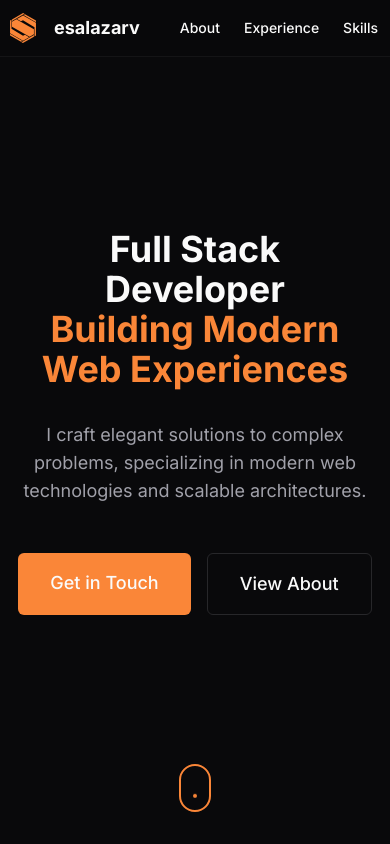
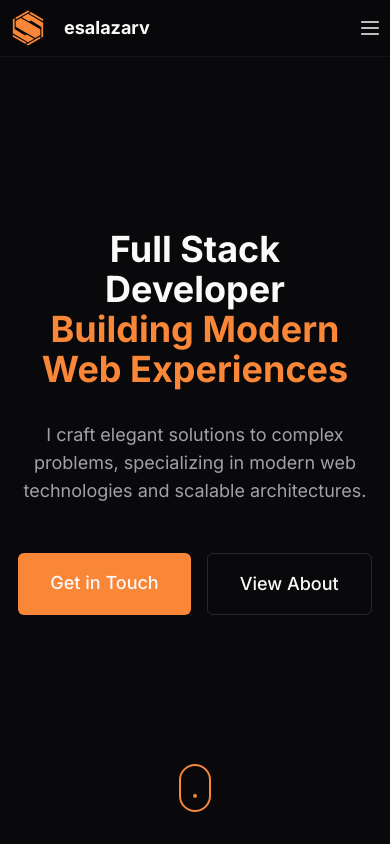
Before and after one commit to esalazarv/portafolio, a Next.js app: page / in a window 390 px wide. Shown: the top 844 px of the page. Built offline with nearby package versions, Linux system fonts and the light colour scheme.

Commit message:
fix: replace logo with another with more spacing

```diff
--- a/src/app/layout.tsx
+++ b/src/app/layout.tsx
@@ -5,6 +5,7 @@ import { ThemeProvider } from "@/components/theme-provider";
 import Link from "next/link";
 import Logo from "@/components/logo";
 import Footer from "@/components/footer";
+import MobileMenu from "@/components/mobile-menu";
 
 const inter = Inter({ subsets: ["latin"] });
 
@@ -12,6 +13,13 @@ export const metadata: Metadata = {
   title: "Eduardo Salazar - Portfolio",
   description: "Full Stack Developer Portfolio",
 };
+
+const navigationLinks = [
+  { href: "#about", label: "About" },
+  { href: "#employers", label: "Experience" },
+  { href: "#skills", label: "Skills" },
+  { href: "#contact", label: "Contact" },
+];
 
 export default function RootLayout({
   children,
@@ -28,47 +36,33 @@ export default function RootLayout({
           disableTransitionOnChange
         >
           <nav className="fixed w-full top-0 z-50 backdrop-blur-sm border-b border-border/40 bg-background/95">
-            <div className="container mx-auto max-w-[1024px] flex h-14 items-center">
-              <div className="mr-4 flex">
+            <div className="container mx-auto max-w-[1024px] flex h-14 items-center justify-between">
+              <div className="flex items-center">
                 <Link
                   className="mr-6 flex items-center space-x-2 text-lg font-bold"
                   href="/"
                 >
                   <div className="p-2">
-                    <Logo color="hsl(var(--primary))" size={30} />
+                    <Logo color="hsl(var(--primary))" size={40} />
                   </div>
                   <div>
                     <span className="text-foreground">esalazarv</span>
                   </div>
                 </Link>
               </div>
-              <div className="flex flex-1 items-center justify-between space-x-2 md:justify-end">
-                <nav className="flex items-center space-x-6 text-sm font-medium">
-                  <Link
-                    href="#about"
-                    className="transition-colors hover:text-primary"
-                  >
-                    About
-                  </Link>
-                  <Link
-                    href="#employers"
-                    className="transition-colors hover:text-primary"
-                  >
-                    Experience
-                  </Link>
-                  <Link
-                    href="#skills"
-                    className="transition-colors hover:text-primary"
-                  >
-                    Skills
-                  </Link>
-                  <Link
-                    href="#contact"
-                    className="transition-colors hover:text-primary"
-                  >
-                    Contact
-                  </Link>
+              <div className="flex items-center">
+                <nav className="hidden md:flex items-center space-x-6 text-sm font-medium">
+                  {navigationLinks.map((link) => (
+                    <Link
+                      key={link.href}
+                      href={link.href}
+                      className="transition-colors hover:text-primary"
+                    >
+                      {link.label}
+                    </Link>
+                  ))}
                 </nav>
+                <MobileMenu links={navigationLinks} />
               </div>
             </div>
           </nav>
--- a/src/components/footer.tsx
+++ b/src/components/footer.tsx
@@ -15,7 +15,7 @@ const Footer = () => {
           <div className="col-span-1 md:col-span-2">
             <div className="flex items-center mb-4">
               <div className="p-2">
-                <Logo color="hsl(var(--primary))" size={30} />
+                <Logo color="hsl(var(--primary))" size={40} />
               </div>
               <h3 className="text-white text-lg font-semibold">
                 Eduardo Salazar
--- a/src/components/logo.tsx
+++ b/src/components/logo.tsx
@@ -4,23 +4,27 @@ interface LogoProps {
   className?: string;
 }
 
-export default function Logo({ color = "currentColor", size = 56, className = "" }: LogoProps) {
+export default function Logo({
+  color = "currentColor",
+  size = 56,
+  className = "",
+}: LogoProps) {
   return (
     <svg
       width={size}
       height={size}
-      viewBox="144.8 198.13 305.4 353.57"
+      viewBox="0 0 447 522"
       xmlns="http://www.w3.org/2000/svg"
       className={className}
       fill={color}
     >
-      <polygon points="218.65,270.7 426.59,390.75 426.59,449.68 375.56,479.14 167.62,359.09 167.62,300.16"/>
-      <polygon points="167.62,273.35 167.62,293.42 314.87,208.39 297.9,198.13"/>
-      <polygon points="426.59,477.4 426.59,456.42 279.37,541.47 297.1,551.7"/>
-      <polygon points="291.48,527.93 274.37,538.12 144.8,463.31 144.8,443.37"/>
-      <polygon points="303.52,222.46 320.63,212.27 450.2,287.08 450.2,307.01"/>
-      <polygon points="369.24,482.79 297.1,524.44 144.8,436.54 144.8,286.53 161.78,276.72 161.78,384.79 297.9,466.48 321.26,455.15"/>
-      <polygon points="225.76,267.84 297.9,226.19 450.2,314.08 450.2,464.1 433.22,473.91 433.22,365.84 297.1,284.14 273.74,295.48"/>
+      <polygon points="223.5,489.62 383.84,397.05 383.84,370.5 200.67,476.44" />
+      <polygon points="223.5,32.38 63.16,124.95 63.16,151.5 246.33,45.56" />
+      <polygon points="25.51,348.83 25.51,375.31 186.08,468.01 209.07,454.74" />
+      <polygon points="421.49,172.9 421.49,146.42 260.92,53.72 237.93,66.99" />
+      <polygon points="129.16,130.32 63.16,168.43 63.16,244.63 318.07,391.81 383.84,353.57 383.84,277.37" />
+      <polygon points="223.5,446.15 25.51,330.87 25.51,146.69 48.5,133.42 48.5,275.18 184.7,359.61 209.07,345.54 303.82,400.04" />
+      <polygon points="223.5,75.85 421.49,191.13 421.49,375.31 398.5,388.58 398.5,246.83 262.3,162.4 237.93,176.46 143.18,121.96" />
     </svg>
   );
 }
--- /dev/null
+++ b/src/components/mobile-menu.tsx
@@ -0,0 +1,53 @@
+"use client";
+
+import { useState } from "react";
+import Link from "next/link";
+import { List, X } from "@phosphor-icons/react/dist/ssr";
+
+interface MobileMenuProps {
+  links: Array<{
+    href: string;
+    label: string;
+  }>;
+}
+
+const MobileMenu = ({ links }: MobileMenuProps) => {
+  const [isOpen, setIsOpen] = useState(false);
+
+  const toggleMenu = () => {
+    setIsOpen(!isOpen);
+  };
+
+  return (
+    <div className="md:hidden flex items-center">
+      <button
+        onClick={toggleMenu}
+        className="p-2 text-foreground hover:text-primary transition-colors"
+        aria-label="Toggle menu"
+      >
+        {isOpen ? <X size={24} /> : <List size={24} />}
+      </button>
+
+      {isOpen && (
+        <div className="absolute top-14 left-0 right-0 bg-background/95 backdrop-blur-sm border-b border-border/40">
+          <div className="container mx-auto max-w-[1024px] py-4">
+            <nav className="flex flex-col space-y-4 text-sm font-medium">
+              {links.map((link) => (
+                <Link
+                  key={link.href}
+                  href={link.href}
+                  className="transition-colors hover:text-primary px-4"
+                  onClick={() => setIsOpen(false)}
+                >
+                  {link.label}
+                </Link>
+              ))}
+            </nav>
+          </div>
+        </div>
+      )}
+    </div>
+  );
+};
+
+export default MobileMenu;
```
